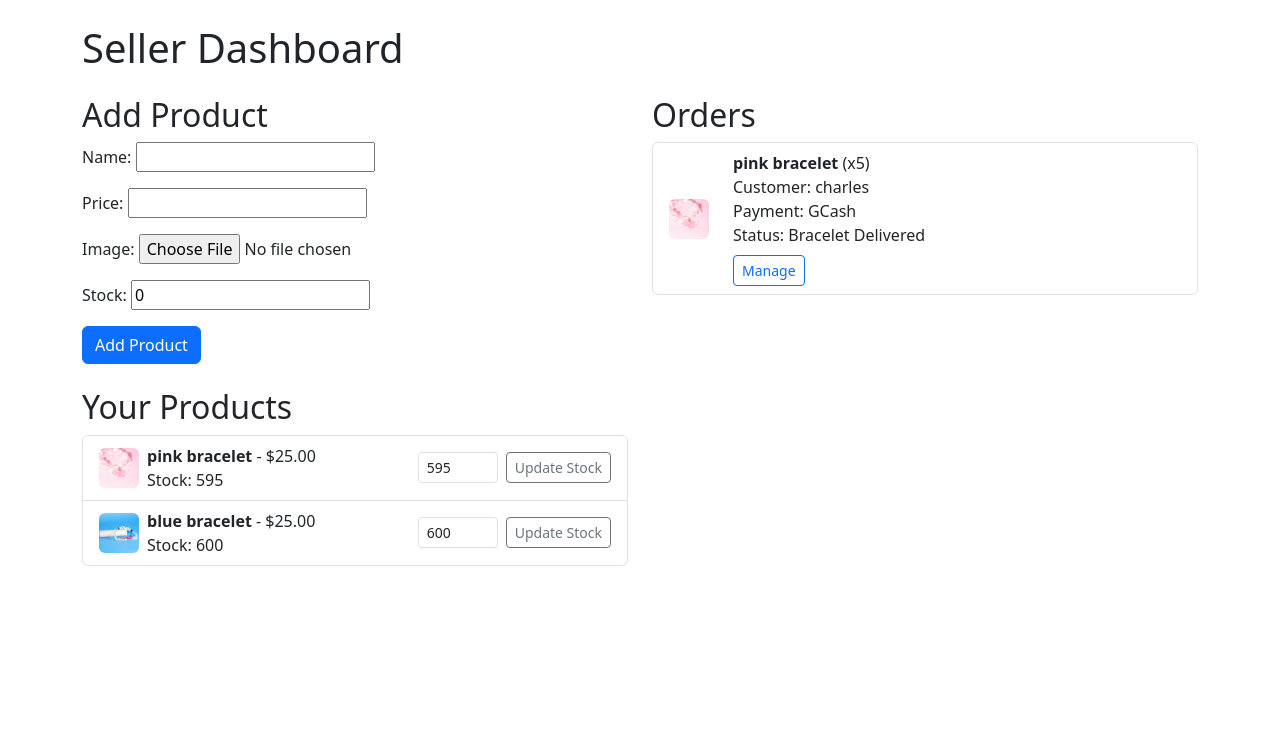
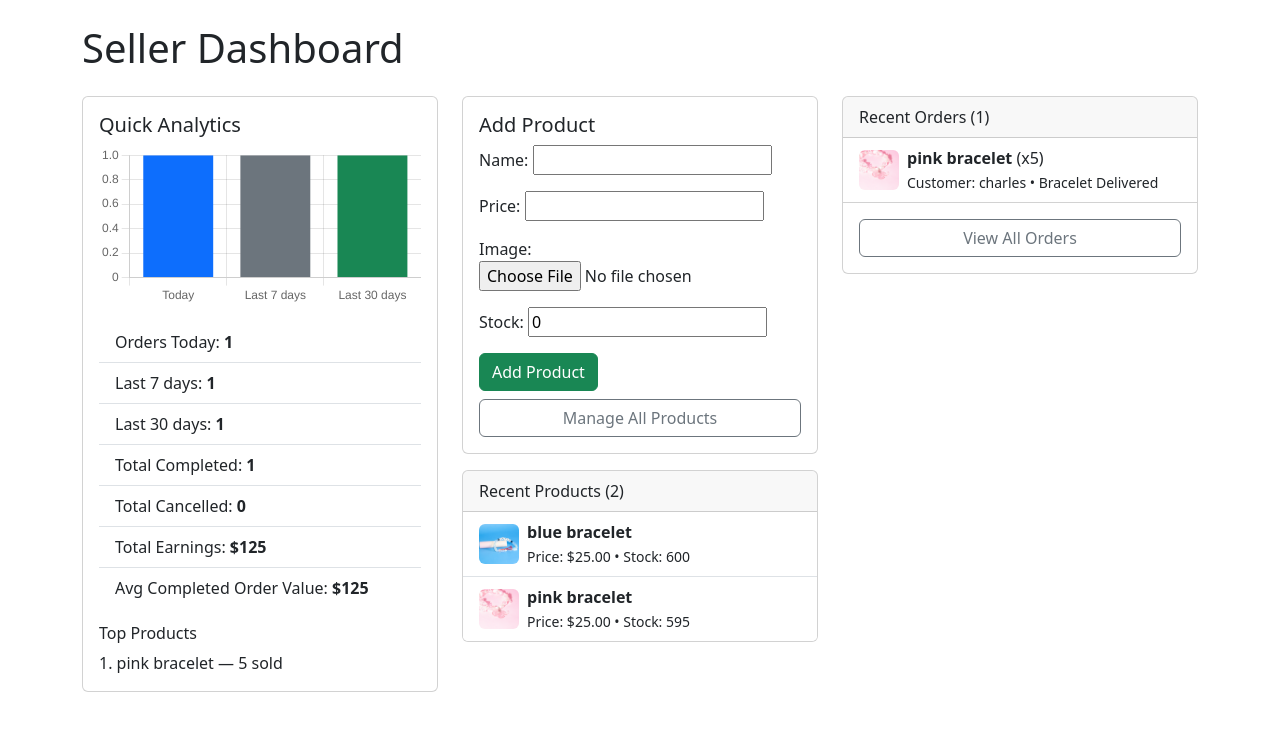
Before and after one commit to mcadelacruz/braceurself, a Django app: page /seller/dashboard/ in a window 1280 px wide. Shown: the part 56-787 px from the top of the page. Run offline with Django 5.2, Linux system fonts and the light colour scheme; a user stored in the database is signed in; data comes from the database, SQL or seed files in the repository; both versions use the stored data as it was after the commit.

Commit message:
search filters, orders and product list changes, and analytics

```diff
--- a/shop/models.py
+++ b/shop/models.py
@@ -12,6 +12,7 @@
     image = models.ImageField(upload_to='product_images/')
     created_by = models.ForeignKey(SellerProfile, on_delete=models.CASCADE)
     stock = models.PositiveIntegerField(default=0)
+    created_at = models.DateTimeField(auto_now_add=True, null=True, blank=True)
 
     def __str__(self):
         return self.name
@@ -34,6 +35,7 @@
     payment_type = models.CharField(max_length=20, choices=PAYMENT_CHOICES)
     status = models.CharField(max_length=20, choices=STATUS_CHOICES, default='waiting')
     created_at = models.DateTimeField(auto_now_add=True)
+    delivered_at = models.DateTimeField(blank=True, null=True)
     done = models.BooleanField(default=False)
     cancelled = models.BooleanField(default=False)
     cancel_reason = models.TextField(blank=True, null=True)
--- a/shop/templates/shop/seller_dashboard.html
+++ b/shop/templates/shop/seller_dashboard.html
@@ -2,15 +2,56 @@
 {% block content %}
 <h1 class="mb-4">Seller Dashboard</h1>
 <div class="row">
-    <div class="col-md-6">
-        <h2>Add Product</h2>
-        <form method="post" enctype="multipart/form-data" class="mb-4">
+	<!-- Left: Analytics -->
+	<div class="col-md-4 mb-4">
+		<div class="card">
+			<div class="card-body">
+				<h5 class="card-title">Quick Analytics</h5>
+				<canvas id="ordersChart" width="400" height="200"></canvas>
+
+				<ul class="list-group list-group-flush mt-3">
+					<li class="list-group-item">Orders Today: <strong>{{ orders_today }}</strong></li>
+					<li class="list-group-item">Last 7 days: <strong>{{ orders_last_7 }}</strong></li>
+					<li class="list-group-item">Last 30 days: <strong>{{ orders_last_30 }}</strong></li>
+					<li class="list-group-item">Total Completed: <strong>{{ total_completed }}</strong></li>
+					<li class="list-group-item">Total Cancelled: <strong>{{ total_cancelled }}</strong></li>
+					<li class="list-group-item">Total Earnings: <strong>${{ total_earnings }}</strong></li>
+					<li class="list-group-item">Avg Completed Order Value: <strong>${{ avg_order_value }}</strong></li>
+				</ul>
+
+				{% if top_products %}
+				<div class="mt-3">
+					<h6>Top Products</h6>
+					<ul class="list-unstyled mb-0">
+						{% for p in top_products %}
+							<li>{{ forloop.counter }}. {{ p.product__name }} — {{ p.total_qty }} sold</li>
+						{% endfor %}
+					</ul>
+				</div>
+				{% endif %}
+
+				<!-- Manage All Orders removed (redundant with View All Orders) -->
+			</div>
+		</div>
+	</div>
+
+	<!-- Middle: Products: Add & show 5 recent with link -->
+	<div class="col-md-4 mb-4">
+		<div class="card mb-3">
+			<div class="card-body">
+				<h5>Add Product</h5>
+				<form method="post" enctype="multipart/form-data" class="mb-2">
 					{% csrf_token %}
 					{{ form.as_p }}
-            <button type="submit" class="btn btn-primary">Add Product</button>
+					<button type="submit" class="btn btn-success">Add Product</button>
 				</form>
-        <h2>Your Products</h2>
-        <ul class="list-group">
+				<a href="{% url 'manage_products_list' %}" class="btn btn-outline-secondary w-100">Manage All Products</a>
+			</div>
+		</div>
+
+		<div class="card">
+			<div class="card-header">Recent Products ({{ total_products }})</div>
+			<ul class="list-group list-group-flush">
 				{% for product in products %}
 					<li class="list-group-item d-flex align-items-center">
 						{% if product.image %}
@@ -21,42 +62,31 @@
 							</div>
 						{% endif %}
 						<div>
-                        <strong>{{ product.name }}</strong> - ${{ product.price }}<br>
-                        Stock: {{ product.stock }}
+							<strong>{{ product.name }}</strong><br>
+							<small>Price: ${{ product.price }} • Stock: {{ product.stock }}</small>
 						</div>
-                    <form method="post" class="ms-auto d-flex align-items-center">
-                        {% csrf_token %}
-                        <input type="hidden" name="product_id" value="{{ product.id }}">
-                        <input type="number" name="new_stock" min="0" value="{{ product.stock }}" class="form-control form-control-sm me-2" style="width:80px;">
-                        <button type="submit" name="update_stock" class="btn btn-outline-secondary btn-sm">Update Stock</button>
-                    </form>
 					</li>
 				{% empty %}
 					<li class="list-group-item">No products yet.</li>
 				{% endfor %}
 			</ul>
 		</div>
-    <div class="col-md-6">
-        <h2>Orders</h2>
-        <ul class="list-group">
+	</div>
+
+	<!-- Right: Recent Orders -->
+	<div class="col-md-4 mb-4">
+		<div class="card">
+			<div class="card-header">Recent Orders ({{ total_orders }})</div>
+			<ul class="list-group list-group-flush">
 				{% for order in orders %}
 					<li class="list-group-item">
-                    <div class="row align-items-center">
-                        <div class="col-auto">
+						<div class="d-flex align-items-center">
 							{% if order.product.image %}
-                                <img src="{{ order.product.image.url }}" alt="{{ order.product.name }}" style="width:40px;height:40px;object-fit:cover;" class="rounded">
-                            {% else %}
-                                <div class="rounded bg-light d-flex align-items-center justify-content-center" style="width:40px;height:40px;">
-                                    <span class="text-muted">No image</span>
-                                </div>
+								<img src="{{ order.product.image.url }}" alt="{{ order.product.name }}" style="width:40px;height:40px;object-fit:cover;" class="me-2 rounded">
 							{% endif %}
-                        </div>
-                        <div class="col">
+							<div>
 								<strong>{{ order.product.name }}</strong> (x{{ order.quantity }})<br>
-                            Customer: {{ order.customer.username }}<br>
-                            Payment: {{ order.get_payment_type_display }}<br>
-                            Status: {{ order.get_status_display }}<br>
-                            <a href="{% url 'manage_order' order.id %}" class="btn btn-sm btn-outline-primary mt-2">Manage</a>
+								<small>Customer: {{ order.customer.username }} • {{ order.get_status_display }}</small>
 							</div>
 						</div>
 					</li>
@@ -64,6 +94,31 @@
 					<li class="list-group-item">No orders yet.</li>
 				{% endfor %}
 			</ul>
+			<div class="card-body">
+				<a href="{% url 'manage_orders_list' %}" class="btn btn-outline-secondary w-100">View All Orders</a>
 			</div>
 		</div>
+	</div>
+</div>
+
+<!-- Chart.js -->
+<script src="https://cdn.jsdelivr.net/npm/chart.js"></script>
+<script>
+	const ctx = document.getElementById('ordersChart').getContext('2d');
+	const chart = new Chart(ctx, {
+		type: 'bar',
+		data: {
+			labels: ['Today','Last 7 days','Last 30 days'],
+			datasets: [{
+				label: 'Orders',
+				backgroundColor: ['#0d6efd','#6c757d','#198754'],
+				data: [{{ orders_today }}, {{ orders_last_7 }}, {{ orders_last_30 }}]
+			}]
+		},
+		options: {
+			scales: { y: { beginAtZero: true, precision:0 } },
+			plugins: { legend: { display: false } }
+		}
+	});
+</script>
 {% endblock %}
--- a/shop/urls.py
+++ b/shop/urls.py
@@ -10,6 +10,8 @@
     path('register/', views.register_view, name='register'),
     path('logout/', views.logout_view, name='logout'),
     path('seller/dashboard/', views.seller_dashboard, name='seller_dashboard'),
+    path('seller/manage-orders/', views.manage_orders_list, name='manage_orders_list'),
+    path('seller/manage-products/', views.manage_products_list, name='manage_products_list'),
     path('seller/order/<int:order_id>/manage/', views.manage_order, name='manage_order'),
     path('seller/update/', views.update_seller_view, name='update_seller'),
     path('customize/', views.customize_bracelet, name='customize_bracelet'),
--- a/shop/views.py
+++ b/shop/views.py
@@ -7,6 +7,11 @@
 from django.forms import ModelForm
 from django.contrib.auth.models import User
 from django.core.files.storage import default_storage
+from django.core.paginator import Paginator
+from django.utils import timezone
+from django.db.models import Sum, F, DecimalField, ExpressionWrapper
+from decimal import Decimal
+import datetime
 
 def home(request):
     return render(request, 'shop/home.html')
@@ -33,9 +38,16 @@
 def order_list(request):
     if not request.user.is_authenticated or hasattr(request.user, 'sellerprofile'):
         return redirect('login')
+
+    # handle message POST (keep same behavior, preserve querystring on redirect)
     if request.method == 'POST':
         order_id = request.POST.get('order_id')
-        order = Order.objects.get(id=order_id, customer=request.user)
+        try:
+            order = Order.objects.get(id=order_id, customer=request.user)
+        except Order.DoesNotExist:
+            messages.error(request, "Order not found.")
+            qs = request.META.get('QUERY_STRING', '')
+            return redirect(request.path + (f"?{qs}" if qs else ""))
         msg_form = OrderMessageForm(request.POST, request.FILES)
         if msg_form.is_valid():
             msg = msg_form.save(commit=False)
@@ -43,10 +55,55 @@
             msg.sender = request.user
             msg.save()
             messages.success(request, "Message sent.")
-            return redirect('order_list')
-    orders = Order.objects.filter(customer=request.user).order_by('-created_at')
-    msg_forms = {order.id: OrderMessageForm() for order in orders}
-    return render(request, 'shop/order_list.html', {'orders': orders, 'msg_forms': msg_forms})
+        else:
+            messages.error(request, "Failed to send message.")
+        qs = request.META.get('QUERY_STRING', '')
+        return redirect(request.path + (f"?{qs}" if qs else ""))
+
+    # GET: filters / search / sort / paginate
+    qs = Order.objects.filter(customer=request.user)
+
+    status = request.GET.get('status', '')
+    cancelled = request.GET.get('cancelled', '')  # 'yes' / 'no' / ''
+    sort_by = request.GET.get('sort_by', 'created_at')
+    sort_dir = request.GET.get('sort_dir', 'desc')
+    search = request.GET.get('search', '').strip()
+
+    if status:
+        qs = qs.filter(status=status)
+    if cancelled == 'yes':
+        qs = qs.filter(cancelled=True)
+    elif cancelled == 'no':
+        qs = qs.filter(cancelled=False)
+
+    if search:
+        qs = qs.filter(product__name__icontains=search)
+
+    allowed_order_fields = {'created_at', 'delivered_at'}
+    if sort_by not in allowed_order_fields:
+        sort_by = 'created_at'
+    order_field = sort_by if sort_dir == 'asc' else f"-{sort_by}"
+    qs = qs.order_by(order_field)
+
+    paginator = Paginator(qs, 10)
+    page_number = request.GET.get('page')
+    page_obj = paginator.get_page(page_number)
+
+    # prepare empty message forms for visible orders
+    msg_forms = {order.id: OrderMessageForm() for order in page_obj.object_list}
+
+    return render(request, 'shop/order_list.html', {
+        'page_obj': page_obj,
+        'msg_forms': msg_forms,
+        'filters': {
+            'status': status,
+            'cancelled': cancelled,
+            'sort_by': sort_by,
+            'sort_dir': sort_dir,
+            'search': search,
+        },
+        'status_choices': Order.STATUS_CHOICES,
+    })
 
 def login_register(request):
     return render(request, 'shop/login_register.html')
@@ -132,8 +189,43 @@
     if not request.user.is_authenticated or not hasattr(request.user, 'sellerprofile'):
         return redirect('login')
     seller_profile = request.user.sellerprofile
-    products = Product.objects.filter(created_by=seller_profile)
-    orders = Order.objects.filter(product__created_by=seller_profile).order_by('-created_at')
+    products_qs = Product.objects.filter(created_by=seller_profile).order_by('-created_at')
+    orders_qs = Order.objects.filter(product__created_by=seller_profile).order_by('-created_at')
+
+    # analytics counts
+    now = timezone.now()
+    today = now.date()
+    orders_today = orders_qs.filter(created_at__date=today).count()
+    orders_last_7 = orders_qs.filter(created_at__gte=now - datetime.timedelta(days=7)).count()
+    orders_last_30 = orders_qs.filter(created_at__gte=now - datetime.timedelta(days=30)).count()
+
+    # totals
+    total_products = products_qs.count()
+    total_orders = orders_qs.count()
+
+    # new analytics
+    completed_qs = orders_qs.filter(done=True, cancelled=False)
+    total_completed = completed_qs.count()
+    total_cancelled = orders_qs.filter(cancelled=True).count()
+
+    earnings_agg = completed_qs.aggregate(
+        total=Sum(
+            ExpressionWrapper(F('product__price') * F('quantity'), output_field=DecimalField(max_digits=12, decimal_places=2))
+        )
+    )
+    total_earnings = earnings_agg.get('total') or Decimal('0.00')
+
+    avg_order_value = (total_earnings / total_completed) if total_completed else Decimal('0.00')
+
+    top_products = list(
+        orders_qs.values('product__id', 'product__name')
+        .annotate(total_qty=Sum('quantity'))
+        .order_by('-total_qty')[:3]
+    )
+
+    products = products_qs[:5]
+    orders = orders_qs[:5]
+
     if request.method == 'POST':
         if 'update_stock' in request.POST:
             product_id = request.POST.get('product_id')
@@ -156,10 +248,21 @@
                 return redirect('seller_dashboard')
     else:
         form = ProductForm()
+
     return render(request, 'shop/seller_dashboard.html', {
         'form': form,
         'products': products,
         'orders': orders,
+        'orders_today': orders_today,
+        'orders_last_7': orders_last_7,
+        'orders_last_30': orders_last_30,
+        'total_products': total_products,
+        'total_orders': total_orders,
+        'total_earnings': total_earnings,
+        'total_completed': total_completed,
+        'total_cancelled': total_cancelled,
+        'avg_order_value': avg_order_value,
+        'top_products': top_products,
     })
 
 def product_order(request, product_id):
@@ -205,6 +308,7 @@
             updated = True
         if mark_done == 'on' and order.status == 'delivered' and not order.cancelled:
             order.done = True
+            order.delivered_at = timezone.now()  # set delivered timestamp
             updated = True
         if cancel_order == 'on' and not order.cancelled:
             if cancel_reason and cancel_reason.strip():
@@ -228,7 +332,8 @@
         if updated and not error:
             order.save()
             messages.success(request, "Order updated.")
-            return redirect('seller_dashboard')
+            # stay on the same manage_order page to show updated state
+            return redirect('manage_order', order_id=order.id)
     else:
         msg_form = OrderMessageForm()
     return render(request, 'shop/manage_order.html', {
@@ -236,6 +341,107 @@
         'status_choices': Order.STATUS_CHOICES,
         'error': error,
         'msg_form': msg_form,
+    })
+
+def manage_orders_list(request):
+    """Seller: list orders (10/page) with simple filters: status, cancelled, sort_by, sort_dir."""
+    if not request.user.is_authenticated or not hasattr(request.user, 'sellerprofile'):
+        return redirect('login')
+    seller_profile = request.user.sellerprofile
+    qs = Order.objects.filter(product__created_by=seller_profile)
+
+    # filters from GET
+    status = request.GET.get('status')
+    cancelled = request.GET.get('cancelled')  # 'yes' or 'no' or ''
+
+    # Sorting controls
+    sort_by = request.GET.get('sort_by', 'created_at')
+    sort_dir = request.GET.get('sort_dir', 'desc')  # 'asc' or 'desc'
+
+    # apply simple filters
+    if status:
+        qs = qs.filter(status=status)
+    if cancelled == 'yes':
+        qs = qs.filter(cancelled=True)
+    elif cancelled == 'no':
+        qs = qs.filter(cancelled=False)
+
+    # NOTE: advanced date filters removed
+
+    # safe ordering: only allow specific fields (simplified)
+    allowed_order_fields = {'created_at', 'delivered_at'}
+    if sort_by not in allowed_order_fields:
+        sort_by = 'created_at'
+    order_field = sort_by if sort_dir == 'asc' else f"-{sort_by}"
+    qs = qs.order_by(order_field)
+
+    # paginate
+    paginator = Paginator(qs, 10)
+    page_number = request.GET.get('page')
+    page_obj = paginator.get_page(page_number)
+
+    return render(request, 'shop/manage_orders.html', {
+        'page_obj': page_obj,
+        'filters': {
+            'status': status or '',
+            'cancelled': cancelled or '',
+            'sort_by': sort_by,
+            'sort_dir': sort_dir,
+        },
+        'status_choices': Order.STATUS_CHOICES,
+    })
+
+def manage_products_list(request):
+    """Seller: list products (10/page) with search and simple sorting."""
+    if not request.user.is_authenticated or not hasattr(request.user, 'sellerprofile'):
+        return redirect('login')
+    seller_profile = request.user.sellerprofile
+
+    # handle stock update POST
+    if request.method == 'POST' and 'update_stock' in request.POST:
+        product_id = request.POST.get('product_id')
+        new_stock = request.POST.get('new_stock')
+        try:
+            product = Product.objects.get(id=product_id, created_by=seller_profile)
+            product.stock = max(0, int(new_stock))
+            product.save()
+            messages.success(request, f"Stock updated for {product.name}!")
+        except Exception:
+            messages.error(request, "Failed to update stock.")
+        qs = request.META.get('QUERY_STRING', '')
+        return redirect(request.path + (f"?{qs}" if qs else ""))
+
+    qs = Product.objects.filter(created_by=seller_profile)
+
+    # simple sorting controls
+    sort_by = request.GET.get('sort_by', 'created_at')  # price, stock, created_at
+    sort_dir = request.GET.get('sort_dir', 'desc')  # asc or desc
+
+    # search for specific products
+    search = request.GET.get('search', '').strip()
+    if search:
+        qs = qs.filter(name__icontains=search)
+
+    # NOTE: advanced min/max/date filters removed
+
+    # safe ordering for products
+    allowed_order_fields = {'price', 'stock', 'created_at'}
+    if sort_by not in allowed_order_fields:
+        sort_by = 'created_at'
+    order_field = sort_by if sort_dir == 'asc' else f"-{sort_by}"
+    qs = qs.order_by(order_field)
+
+    paginator = Paginator(qs, 10)
+    page_number = request.GET.get('page')
+    page_obj = paginator.get_page(page_number)
+
+    return render(request, 'shop/manage_products.html', {
+        'page_obj': page_obj,
+        'filters': {
+            'search': search or '',
+            'sort_by': sort_by,
+            'sort_dir': sort_dir,
+        },
     })
 
 def update_seller_view(request):
```
Also changed, not shown: shop/templates/shop/manage_orders.html (added, +80 -0 lines), shop/templates/shop/manage_products.html (added, +85 -0 lines), shop/templates/shop/order_list.html (+82 -33 lines), db.sqlite3, media/product_images/DSC_4611.jpg (added), media/product_images/DSC_4884_at5eMLW.jpg (added), shop/migrations/0009_order_delivered_at_product_created_at.py (added). Lines whose indentation alone changed are shown as unchanged.
